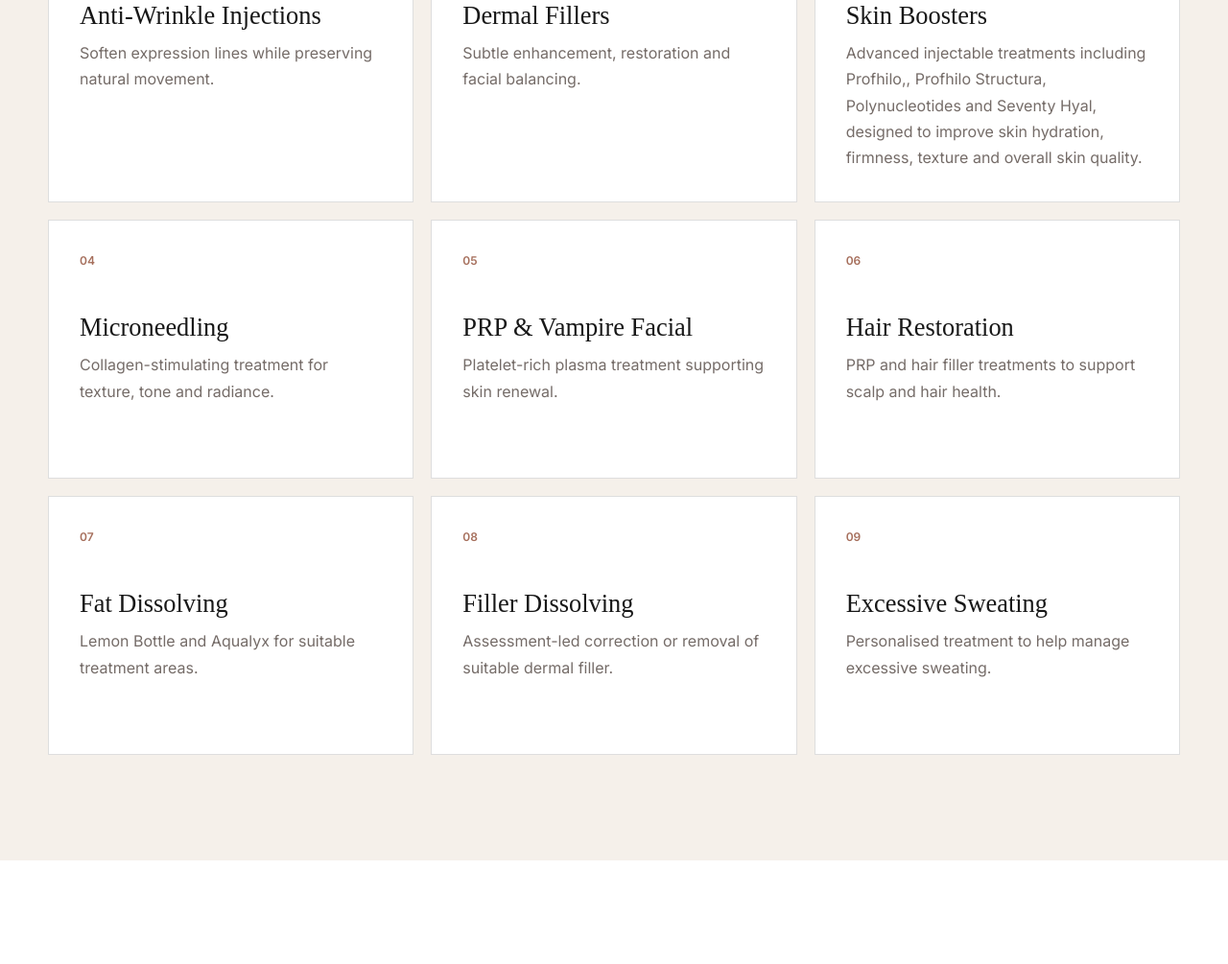
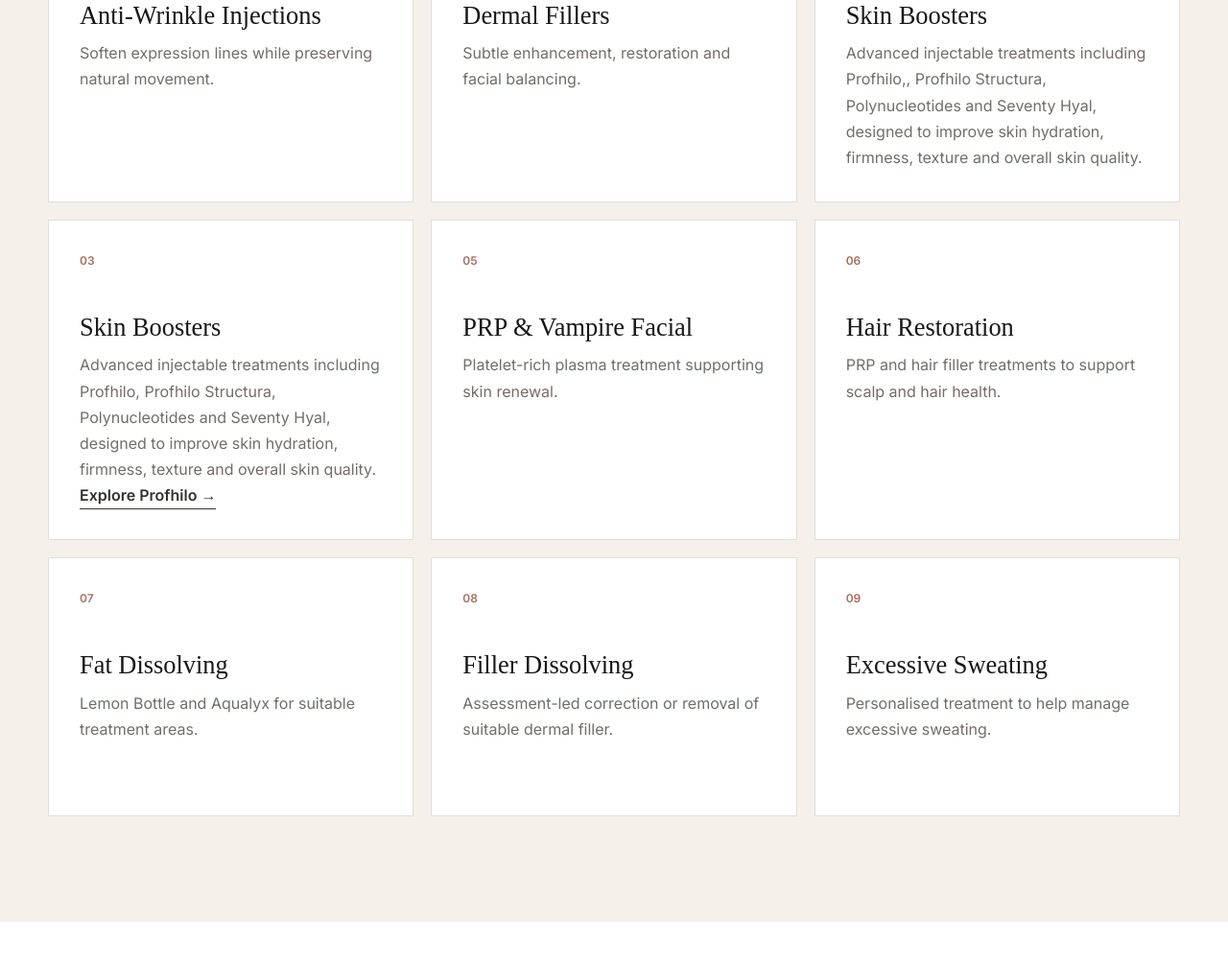
Before and after one commit to Saeidpp/care-theory-clinic, a plain HTML site: page index.html in a window 1280 px wide. Shown: the part 3262-4267 px from the top of the page at 96% size. Drawn offline with Linux system fonts and the light colour scheme; no server answers; a web font is replaced by a local one.

Commit message:
Update skin boosters section and remove microneedling
Replaced microneedling article with updated skin boosters content and added a link.

```diff
--- a/index.html
+++ b/index.html
@@ -112,7 +112,16 @@
           <article class="treatment reveal"><span>01</span><div><h3>Anti-Wrinkle Injections</h3><p>Soften expression lines while preserving natural movement.</p></div></article>
           <article class="treatment reveal"><span>02</span><div><h3>Dermal Fillers</h3><p>Subtle enhancement, restoration and facial balancing.</p></div></article>
 <article class="treatment reveal"><span>03</span><div><h3>Skin Boosters</h3><p>Advanced injectable treatments including <a href="profhilo.html">Profhilo</a>,, Profhilo Structura, Polynucleotides and Seventy Hyal, designed to improve skin hydration, firmness, texture and overall skin quality.</p></div></article>
-          <article class="treatment reveal"><span>04</span><div><h3>Microneedling</h3><p>Collagen-stimulating treatment for texture, tone and radiance.</p></div></article>
+
+<article class="treatment reveal">
+  <span>03</span>
+  <div>
+    <h3>Skin Boosters</h3>
+    <p>Advanced injectable treatments including Profhilo, Profhilo Structura, Polynucleotides and Seventy Hyal, designed to improve skin hydration, firmness, texture and overall skin quality.</p>
+    <a class="arrow-link" href="profhilo.html">Explore Profhilo →</a>
+  </div>
+</article>
+
           <article class="treatment reveal"><span>05</span><div><h3>PRP & Vampire Facial</h3><p>Platelet-rich plasma treatment supporting skin renewal.</p></div></article>
           <article class="treatment reveal"><span>06</span><div><h3>Hair Restoration</h3><p>PRP and hair filler treatments to support scalp and hair health.</p></div></article>
           <article class="treatment reveal"><span>07</span><div><h3>Fat Dissolving</h3><p>Lemon Bottle and Aqualyx for suitable treatment areas.</p></div></article>
```
